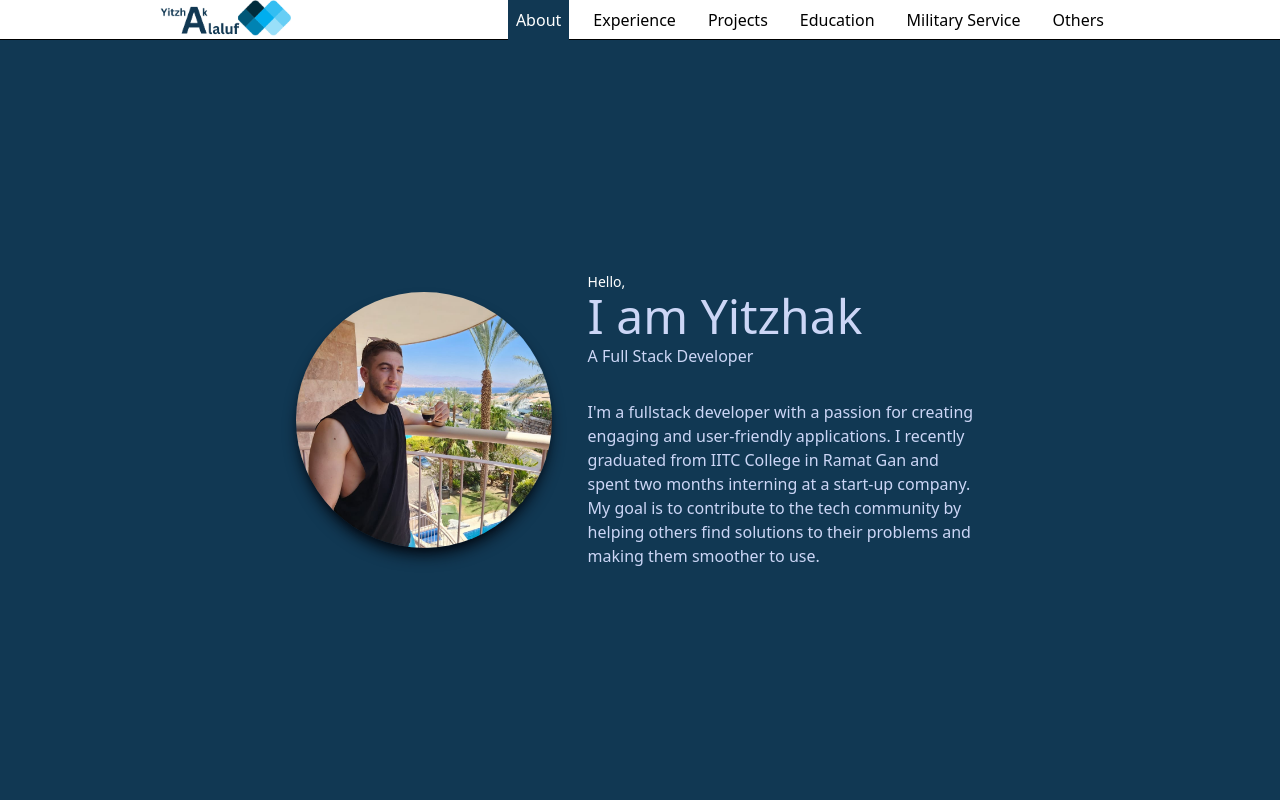
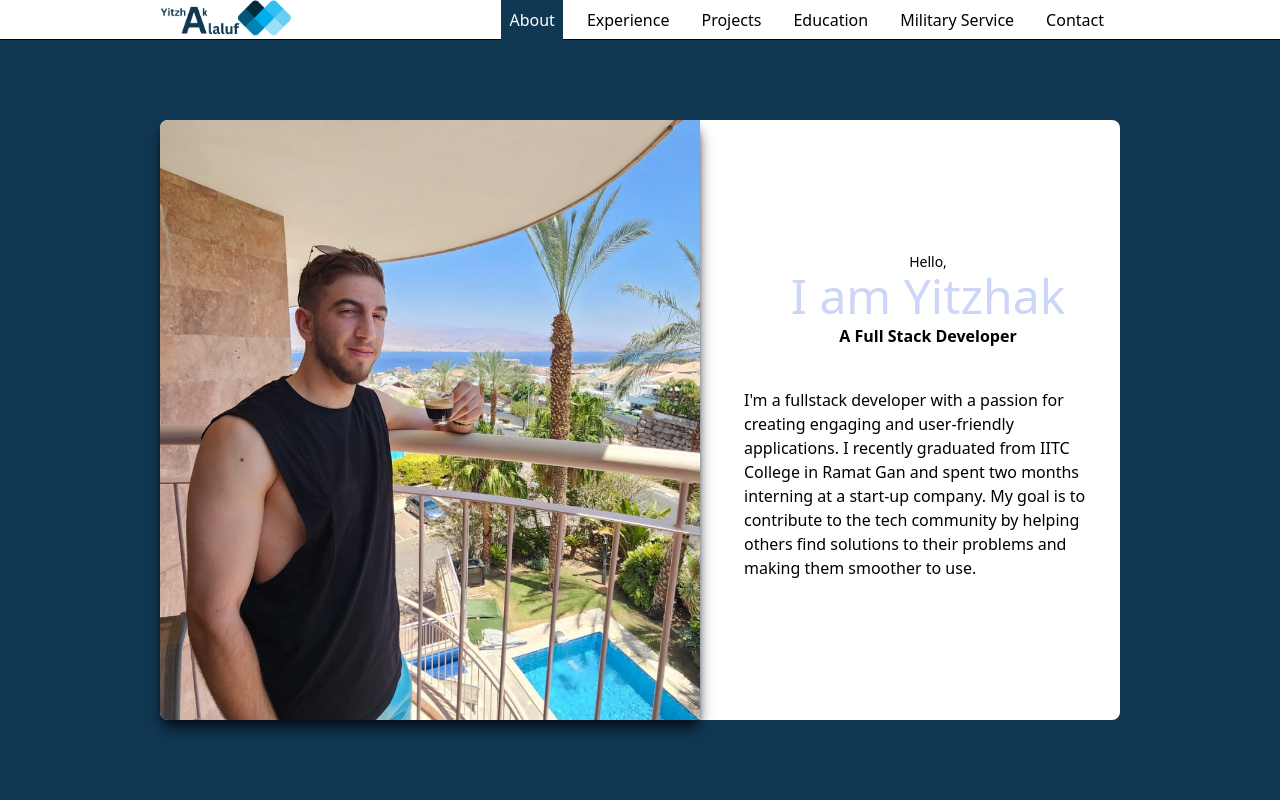
Before and after one commit to yizak223/portfolio, a React (Vite) app: page / in a window 1280 px wide. Shown: the top 800 px of the page. Built offline with nearby package versions, Linux system fonts and the light colour scheme.

Commit message:
change the abput style start contact

```diff
--- a/src/component/About/About.tsx
+++ b/src/component/About/About.tsx
@@ -3,19 +3,24 @@ import me from '../../assets/portfolioImages/me.jpeg';
 export default function About() {
     return (
         <section id='About' className='h-95'>
-            <div className='h-full text-white flex gap-9 justify-center items-center'>
-                <img className='rounded-full object-cover size-64 shadow-lg shadow-[#040c16] ' src={me} alt="me" />
-                <div className='leading-loose text-blueText'>
-                    <p className="text-sm text-white">Hello, </p>
-                    <p className='text-5xl text-blueText'>I am Yitzhak</p>
-                    <p className='mb-7'>A Full Stack Developer</p>
-                    <p className='w-31 leading-6'>
-                        I'm a fullstack developer with a passion for creating engaging and user-friendly applications.
-                        I recently graduated from IITC College in Ramat Gan and spent two months interning at a start-up company.
-                        My goal is to contribute to the tech community by helping others
-                        find solutions to their problems and making them smoother to use.
-                    </p>
+            <div className='h-full flex gap-9 justify-center items-center'>
+                <div className='bg-white flex gap-9 justify-around items-center w-75 h-75 rounded-lg'>
+                    <img className='rounded-l-lg object-cover size-full shadow-lg shadow-[#040c16] ' src={me} alt="me" />
+                    <div className='leading-loose text-black'>
+                        <div className='flex flex-col items-center'>
+                            <p className="text-sm text-black ">Hello, </p>
+                            <p className='text-5xl text-blueText '>I am Yitzhak</p>
+                            <p className='mb-7 font-bold'>A Full Stack Developer</p>
+                        </div>
+                        <p className='w-30  p-2 leading-6'>
+                            I'm a fullstack developer with a passion for creating engaging and user-friendly applications.
+                            I recently graduated from IITC College in Ramat Gan and spent two months interning at a start-up company.
+                            My goal is to contribute to the tech community by helping others
+                            find solutions to their problems and making them smoother to use.
+                        </p>
+                    </div>
                 </div>
+
             </div>
         </section>
     );
--- /dev/null
+++ b/src/component/Contact/Contact.tsx
@@ -0,0 +1,27 @@
+import { FaInstagram } from "react-icons/fa";
+
+export default function Contact() {
+  return (
+    <section id="Contact" className="h-95 flex justify-center items-center text-white">
+      <div className="w-40 flex flex-col gap-6">
+        <h2 className="text-2xl text-white font-bold border-b-4 self-center border-purple-400 w-fit">Contact</h2>
+        <div className="flex justify-between ">
+          <div>
+            <h2 className="text-xl font-bold">Social Media</h2>
+            <div className="flex">
+              <FaInstagram className=""/>
+              <p>i</p>
+              <p>i</p>
+            </div>
+          </div>
+          <div>
+            <h2 className="text-xl font-bold">Details</h2>
+          </div>
+          <div>
+            <h2 className="text-xl font-bold">Leave a message</h2>
+          </div>
+        </div>
+      </div>
+    </section>
+  )
+}
--- a/src/component/NavBar/NavBar.tsx
+++ b/src/component/NavBar/NavBar.tsx
@@ -12,7 +12,7 @@ export default function NavBar() {
             const sections = document.querySelectorAll('section');
 
             sections.forEach(section => {
-                const sectionTop = section.offsetTop -100;
+                const sectionTop = section.offsetTop - 100;
                 const sectionBottom = sectionTop + section.clientHeight;
                 const scrollPosition = window.scrollY;
 
@@ -58,8 +58,8 @@ export default function NavBar() {
                     <li className={`${commonClasses} ${activeItem === 'MilitaryService' ? activeClasses : ''}`} onClick={() => scrollToSection('MilitaryService')}>
                         Military Service
                     </li>
-                    <li className={`${commonClasses} ${activeItem === 'Others' ? activeClasses : ''}`} onClick={() => scrollToSection('Others')}>
-                        Others
+                    <li className={`${commonClasses} ${activeItem === 'Contact' ? activeClasses : ''}`} onClick={() => scrollToSection('Contact')}>
+                        Contact
                     </li>
                 </ul>
             </nav>
--- a/src/output.css
+++ b/src/output.css
@@ -574,12 +574,12 @@ video {
   top: 0px;
 }
 
+.z-10 {
+  z-index: 10;
+}
+
 .z-20 {
   z-index: 20;
-}
-
-.z-10 {
-  z-index: 10;
 }
 
 .m-0 {
@@ -607,10 +607,6 @@ video {
   margin-top: 0.5rem;
 }
 
-.mb-3 {
-  margin-bottom: 0.75rem;
-}
-
 .flex {
   display: flex;
 }
@@ -624,12 +620,21 @@ video {
   height: 16rem;
 }
 
+.size-full {
+  width: 100%;
+  height: 100%;
+}
+
 .h-10 {
   height: 2.5rem;
 }
 
 .h-28 {
   height: 7rem;
+}
+
+.h-75 {
+  height: 75vh;
 }
 
 .h-9 {
@@ -664,12 +669,24 @@ video {
   width: 75%;
 }
 
+.w-30 {
+  width: 30vw;
+}
+
 .w-31 {
   width: 31vw;
 }
 
+.w-40 {
+  width: 40vw;
+}
+
 .w-63 {
   width: 63vw;
+}
+
+.w-75 {
+  width: 75vw;
 }
 
 .w-fit {
@@ -683,14 +700,6 @@ video {
 
 .list-none {
   list-style-type: none;
-}
-
-.list-disc {
-  list-style-type: disc;
-}
-
-.list-decimal {
-  list-style-type: decimal;
 }
 
 .flex-col {
@@ -713,6 +722,10 @@ video {
   justify-content: space-between;
 }
 
+.justify-around {
+  justify-content: space-around;
+}
+
 .gap-1 {
   gap: 0.25rem;
 }
@@ -725,16 +738,20 @@ video {
   gap: 0.75rem;
 }
 
+.gap-4 {
+  gap: 1rem;
+}
+
 .gap-5 {
   gap: 1.25rem;
 }
 
+.gap-6 {
+  gap: 1.5rem;
+}
+
 .gap-9 {
   gap: 2.25rem;
-}
-
-.gap-4 {
-  gap: 1rem;
 }
 
 .space-y-6 > :not([hidden]) ~ :not([hidden]) {
@@ -751,16 +768,22 @@ video {
   align-self: center;
 }
 
-.rounded-full {
-  border-radius: 9999px;
-}
-
 .rounded-lg {
   border-radius: 0.5rem;
 }
 
 .rounded-md {
   border-radius: 0.375rem;
+}
+
+.rounded-l-sm {
+  border-top-left-radius: 0.125rem;
+  border-bottom-left-radius: 0.125rem;
+}
+
+.rounded-l-lg {
+  border-top-left-radius: 0.5rem;
+  border-bottom-left-radius: 0.5rem;
 }
 
 .border-b {
@@ -796,19 +819,14 @@ video {
   background-color: rgb(17 56 83 / var(--tw-bg-opacity));
 }
 
-.bg-purple-200 {
+.bg-secBlue {
   --tw-bg-opacity: 1;
-  background-color: rgb(233 213 255 / var(--tw-bg-opacity));
+  background-color: rgb(204 214 246 / var(--tw-bg-opacity));
 }
 
 .bg-white {
   --tw-bg-opacity: 1;
   background-color: rgb(255 255 255 / var(--tw-bg-opacity));
-}
-
-.bg-secBlue {
-  --tw-bg-opacity: 1;
-  background-color: rgb(204 214 246 / var(--tw-bg-opacity));
 }
 
 .object-contain {
@@ -888,6 +906,11 @@ video {
   line-height: 2;
 }
 
+.text-black {
+  --tw-text-opacity: 1;
+  color: rgb(0 0 0 / var(--tw-text-opacity));
+}
+
 .text-blueText {
   --tw-text-opacity: 1;
   color: rgb(204 214 246 / var(--tw-text-opacity));
@@ -911,11 +934,6 @@ video {
 .shadow-\[\#040c16\] {
   --tw-shadow-color: #040c16;
   --tw-shadow: var(--tw-shadow-colored);
-}
-
-.drop-shadow-md {
-  --tw-drop-shadow: drop-shadow(0 4px 3px rgb(0 0 0 / 0.07)) drop-shadow(0 2px 2px rgb(0 0 0 / 0.06));
-  filter: var(--tw-blur) var(--tw-brightness) var(--tw-contrast) var(--tw-grayscale) var(--tw-hue-rotate) var(--tw-invert) var(--tw-saturate) var(--tw-sepia) var(--tw-drop-shadow);
 }
 
 .drop-shadow-2xl {
--- a/src/pages/Home/Home.tsx
+++ b/src/pages/Home/Home.tsx
@@ -1,4 +1,5 @@
 import About from "../../component/About/About";
+import Contact from "../../component/Contact/Contact";
 import Education from "../../component/Education/Education";
 import Experience from "../../component/Experience/Experience";
 import MiltaryService from "../../component/MiltaryService/MiltaryService";
@@ -12,6 +13,7 @@ export default function Home() {
         <Projects/>
         <Education/>
         <MiltaryService/>
+        <Contact/>
     </main>
   )
 }
```
